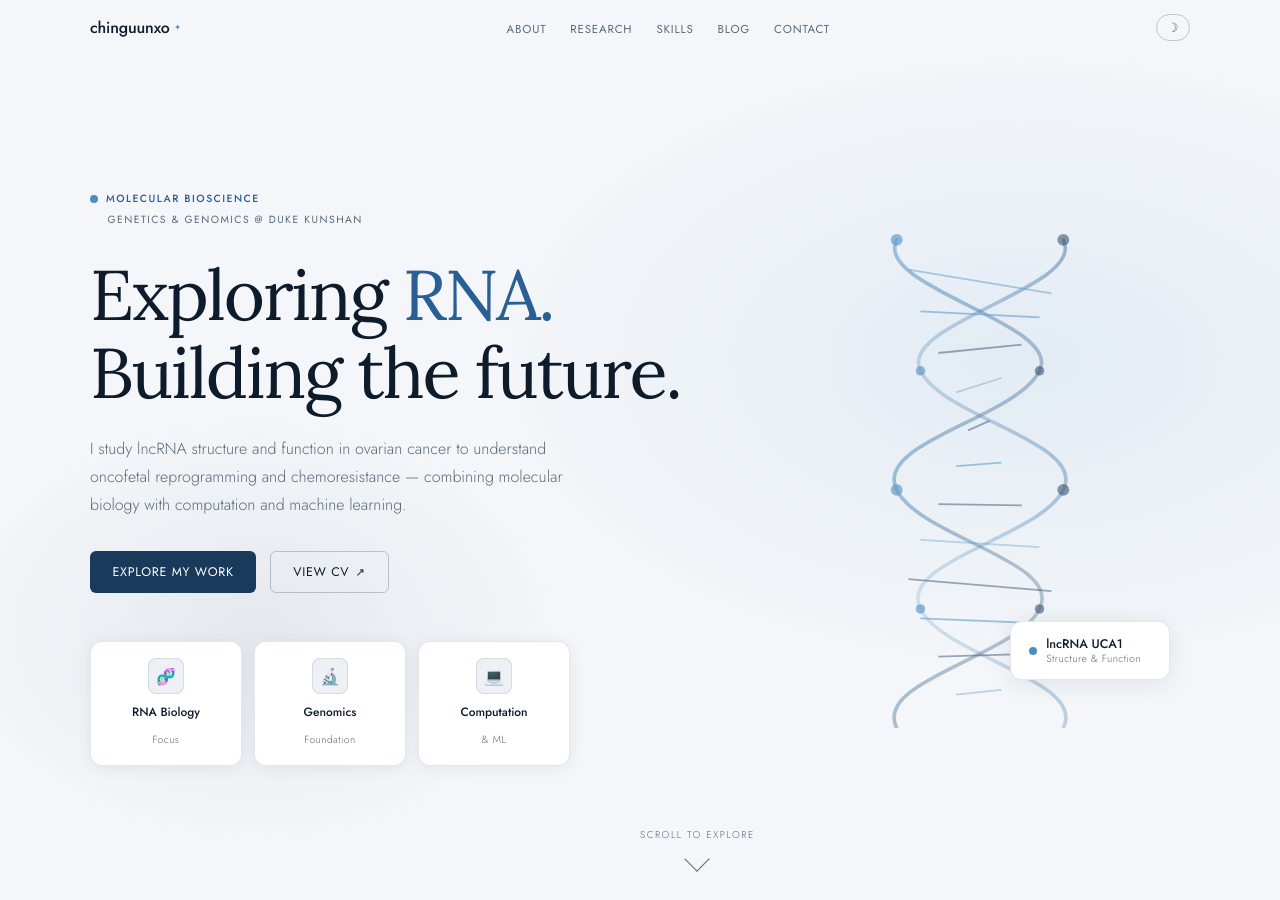
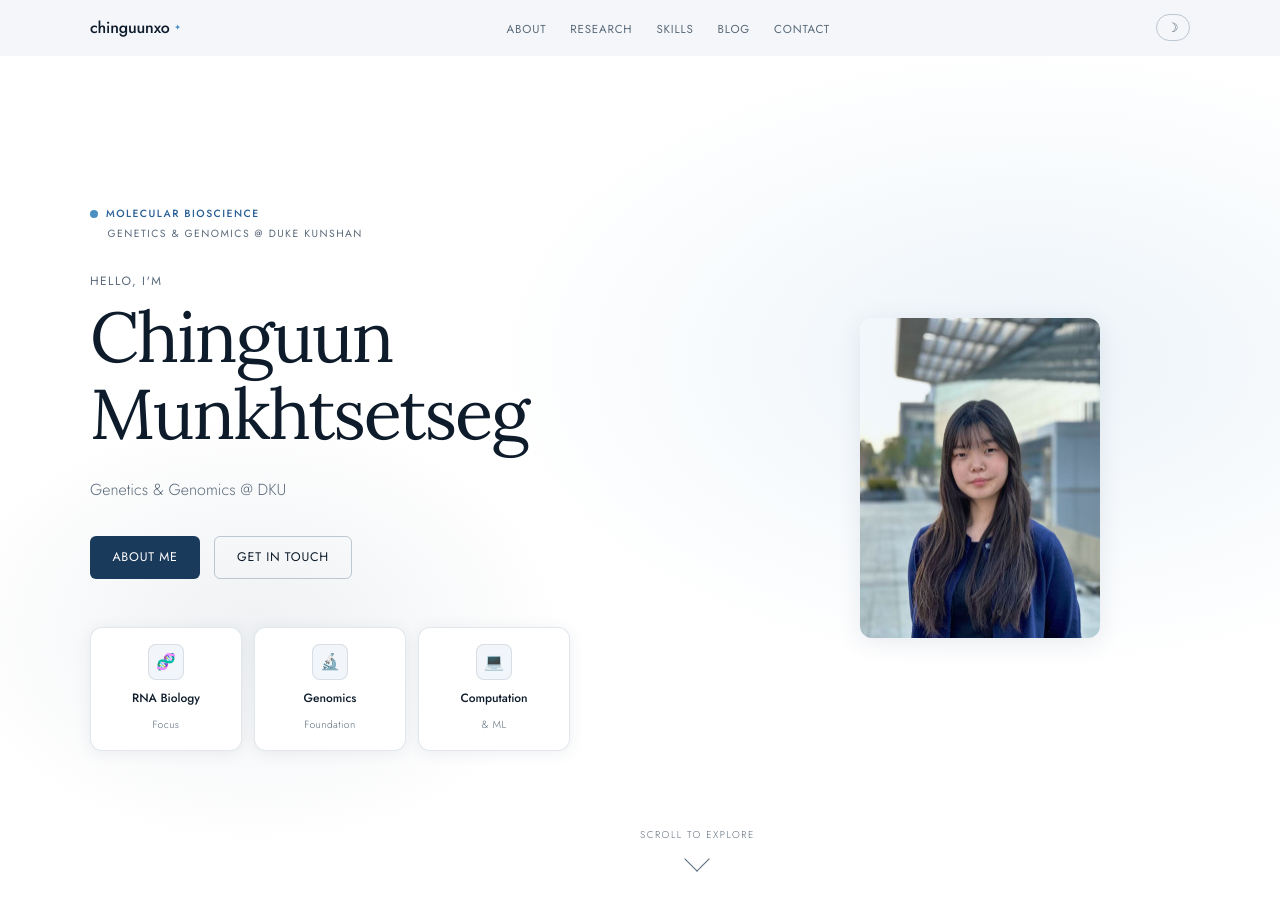
Before and after one commit to chinguunxo/chinguunxo.github.io, a Jekyll site: the page built from index.html, in a window 1280 px wide and 900 px high. Built offline with Jekyll 4.4.1, drawn with Linux system fonts in a browser that asks for light colours.

Commit message:
Restore hero content: name, photo, white bg, remove lncRNA card
- Restore "Hello, I'm / name / tagline" text in hero
- Put face.jpg photo back in hero right column
- Remove lncRNA floating info card and DNA SVG
- Set light mode background to pure white (#ffffff) for better contrast

Co-Authored-By: Claude Sonnet 4.6 <noreply@anthropic.com>
Claude-Session: https://claude.ai/code/session_01NPjDkeipeW5YFodZwTiH65

```diff
--- a/assets/css/style.css
+++ b/assets/css/style.css
@@ -2,8 +2,8 @@
    DESIGN TOKENS — LIGHT MODE (default)
 ─────────────────────────────────────────────────────── */
 :root {
-	--bg:            #f4f6f9;
-	--bg-alt:        #edf0f5;
+	--bg:            #ffffff;
+	--bg-alt:        #f2f5f9;
 	--bg-card:       #ffffff;
 	--text:          #0d1b2a;
 	--text-muted:    #5a6a7a;
@@ -375,18 +375,42 @@ main { position: relative; z-index: 1; }
 	letter-spacing: 0.04em;
 }
 
-/* Hero right: decorative DNA visual */
+/* Hero right: photo */
 .hero-right {
-	position: relative;
-	height: 500px;
 	display: flex;
 	align-items: center;
 	justify-content: center;
 }
 .hero-visual {
-	position: relative;
+	display: flex;
+	align-items: center;
+	justify-content: center;
 	width: 100%;
-	height: 100%;
+}
+
+/* Hero greeting + name */
+.hero-greeting {
+	font-size: 0.75rem;
+	letter-spacing: 0.12em;
+	text-transform: uppercase;
+	color: var(--text-muted);
+	margin-bottom: 0.4rem;
+	font-weight: 400;
+	animation: fadeInUp 0.6s ease 0.15s both;
+}
+
+/* Photo in hero right */
+.hero-right .face {
+	width: 240px;
+	margin: 0 auto;
+}
+.hero-right .face img {
+	width: 100%;
+	border-radius: var(--radius);
+	display: block;
+	object-fit: cover;
+	aspect-ratio: 3 / 4;
+	box-shadow: var(--shadow-card);
 }
 
 /* DNA helix — pure CSS */
--- a/index.html
+++ b/index.html
@@ -12,20 +12,13 @@ title: Home
         <span class="hero-eyebrow-sub">Genetics &amp; Genomics @ Duke Kunshan</span>
       </div>
 
-      <h1 class="hero-headline">
-        Exploring <em>RNA.</em><br>
-        Building the future.
-      </h1>
-
-      <p class="hero-description">
-        I study lncRNA structure and function in ovarian cancer to understand
-        oncofetal reprogramming and chemoresistance — combining molecular biology
-        with computation and machine learning.
-      </p>
+      <p class="hero-greeting">Hello, I'm</p>
+      <h1 class="hero-headline">{{ site.title }}</h1>
+      <p class="hero-description">{{ site.description }}</p>
 
       <div class="hero-cta">
-        <a href="#about" class="btn btn-primary">Explore My Work</a>
-        <a href="mailto:{{ site.author.email }}" class="btn btn-ghost btn-arrow">View CV</a>
+        <a href="#about" class="btn btn-primary">About me</a>
+        <a href="#contact" class="btn btn-ghost">Get in touch</a>
       </div>
 
       <div class="hero-features">
@@ -49,54 +42,8 @@ title: Home
 
     <div class="hero-right">
       <div class="hero-visual">
-        <!-- DNA helix SVG -->
-        <svg class="dna-helix" viewBox="0 0 300 420" fill="none" xmlns="http://www.w3.org/2000/svg" aria-hidden="true">
-          <defs>
-            <linearGradient id="dnaGrad1" x1="0%" y1="0%" x2="100%" y2="100%">
-              <stop offset="0%" stop-color="var(--accent-light)" stop-opacity="0.6"/>
-              <stop offset="100%" stop-color="var(--accent)" stop-opacity="0.3"/>
-            </linearGradient>
-            <linearGradient id="dnaGrad2" x1="100%" y1="0%" x2="0%" y2="100%">
-              <stop offset="0%" stop-color="var(--accent-mid)" stop-opacity="0.5"/>
-              <stop offset="100%" stop-color="var(--accent-light)" stop-opacity="0.2"/>
-            </linearGradient>
-          </defs>
-          <!-- Strand 1 - left curve -->
-          <path d="M80 10 C60 50, 220 80, 200 120 C180 160, 60 180, 80 220 C100 260, 220 280, 200 320 C180 360, 60 380, 80 420" stroke="url(#dnaGrad1)" stroke-width="3" fill="none" stroke-linecap="round"/>
-          <!-- Strand 2 - right curve -->
-          <path d="M220 10 C240 50, 80 80, 100 120 C120 160, 240 180, 220 220 C200 260, 80 280, 100 320 C120 360, 240 380, 220 420" stroke="url(#dnaGrad2)" stroke-width="3" fill="none" stroke-linecap="round"/>
-          <!-- Rungs -->
-          <line x1="90" y1="35" x2="210" y2="55" stroke="var(--accent-light)" stroke-width="1.5" opacity="0.5"/>
-          <line x1="100" y1="70" x2="200" y2="75" stroke="var(--accent-light)" stroke-width="1.5" opacity="0.6"/>
-          <line x1="115" y1="105" x2="185" y2="98" stroke="var(--accent)" stroke-width="1.5" opacity="0.5"/>
-          <line x1="130" y1="138" x2="168" y2="126" stroke="var(--accent-light)" stroke-width="1.5" opacity="0.4"/>
-          <line x1="140" y1="170" x2="158" y2="162" stroke="var(--accent)" stroke-width="1.5" opacity="0.5"/>
-          <line x1="130" y1="200" x2="168" y2="197" stroke="var(--accent-light)" stroke-width="1.5" opacity="0.6"/>
-          <line x1="115" y1="232" x2="185" y2="233" stroke="var(--accent)" stroke-width="1.5" opacity="0.5"/>
-          <line x1="100" y1="262" x2="200" y2="268" stroke="var(--accent-light)" stroke-width="1.5" opacity="0.4"/>
-          <line x1="90" y1="295" x2="210" y2="305" stroke="var(--accent)" stroke-width="1.5" opacity="0.5"/>
-          <line x1="100" y1="328" x2="200" y2="332" stroke="var(--accent-light)" stroke-width="1.5" opacity="0.6"/>
-          <line x1="115" y1="360" x2="185" y2="358" stroke="var(--accent)" stroke-width="1.5" opacity="0.5"/>
-          <line x1="130" y1="392" x2="168" y2="388" stroke="var(--accent-light)" stroke-width="1.5" opacity="0.4"/>
-          <!-- Node circles strand 1 -->
-          <circle cx="80" cy="10" r="5" fill="var(--accent-light)" opacity="0.7"/>
-          <circle cx="200" cy="120" r="4" fill="var(--accent)" opacity="0.6"/>
-          <circle cx="80" cy="220" r="5" fill="var(--accent-light)" opacity="0.7"/>
-          <circle cx="200" cy="320" r="4" fill="var(--accent)" opacity="0.6"/>
-          <!-- Node circles strand 2 -->
-          <circle cx="220" cy="10" r="5" fill="var(--accent)" opacity="0.6"/>
-          <circle cx="100" cy="120" r="4" fill="var(--accent-light)" opacity="0.7"/>
-          <circle cx="220" cy="220" r="5" fill="var(--accent)" opacity="0.6"/>
-          <circle cx="100" cy="320" r="4" fill="var(--accent-light)" opacity="0.7"/>
-        </svg>
-
-        <!-- Floating label card -->
-        <div class="hero-info-card">
-          <div class="info-card-dot"></div>
-          <div class="info-card-text">
-            <div class="info-card-title">lncRNA UCA1</div>
-            <div class="info-card-sub">Structure &amp; Function</div>
-          </div>
+        <div class="face">
+          <img src="/face.jpg" alt="Portrait of {{ site.author.name }}" />
         </div>
       </div>
     </div>
```
